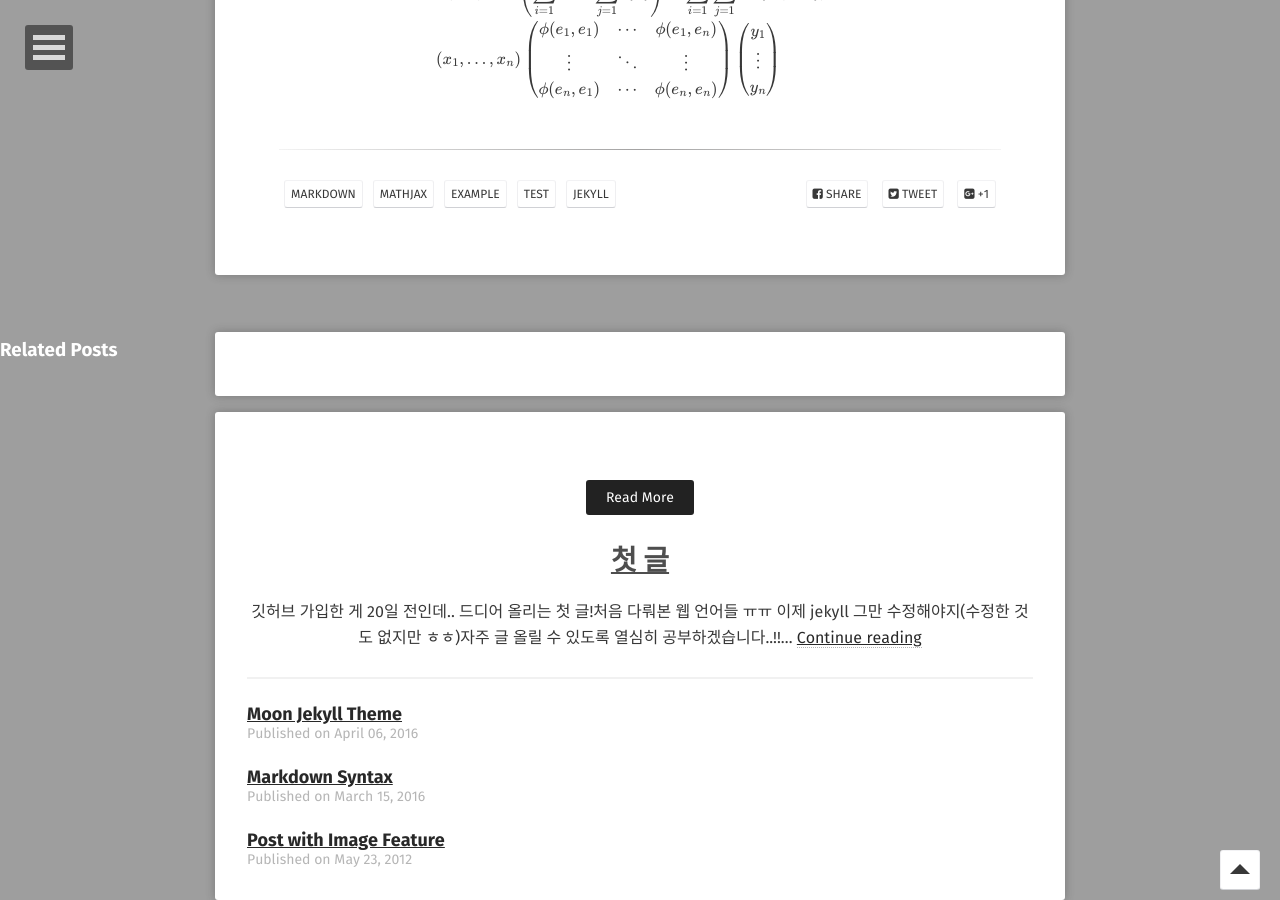
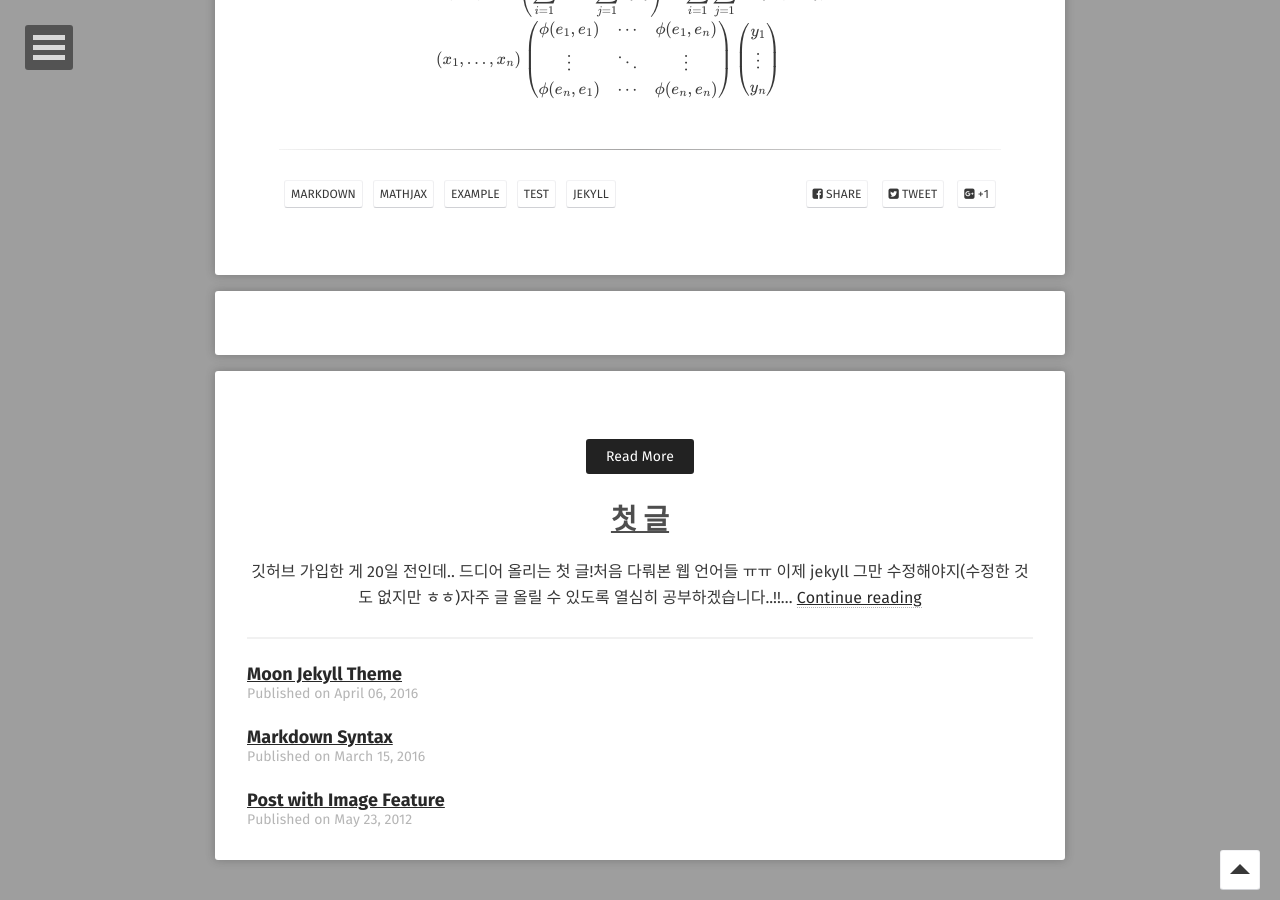
Before and after one commit to incheony/incheony.github.io, a Jekyll site: the page built from _posts/2015-08-10-mathjax-example.md, in a window 1280 px wide and 900 px high, scrolled down 1016 px. Built offline with Jekyll 4.4.1, drawn with Linux system fonts in a browser that asks for light colours; some web fonts are replaced; formulas are drawn with MathJax 3; comment, search, counter and statistics services are not loaded.

Commit message:
Update related-posts.html

```diff
--- a/_includes/related-posts.html
+++ b/_includes/related-posts.html
@@ -1,15 +1,16 @@
-<div class="related">
-    <h3>Related Posts</h3>
-    {% assign firstCategory = page.categories | first %}
-    {% assign relatedCount = 0 %}
-    {% for related in site.categories[firstCategory] %}
-        {% unless page.permalink == related.permalink %}
-            {% assign relatedCount = relatedCount | plus: 1 %}
-            <a href="{{related.permalink}}">{{ related.title }}</a>
-        {% endunless %}
 
-        {% if relatedCount == 3 %}
-            {% break %}
-        {% endif %}
-    {% endfor %}
-</div>
+<ul class="posts-list">
+
+  {% assign category = page.category | default: page.title %}
+  {% for post in site.categories[category] %}
+    <li>
+      <h3>
+        <a href="{{ site.baseurl }}{{ post.url }}">
+          {{ post.title }}
+        </a>
+        <small>{{ post.date | date_to_string }}</small>
+      </h3>
+    </li>
+  {% endfor %}
+
+</ul>
```
